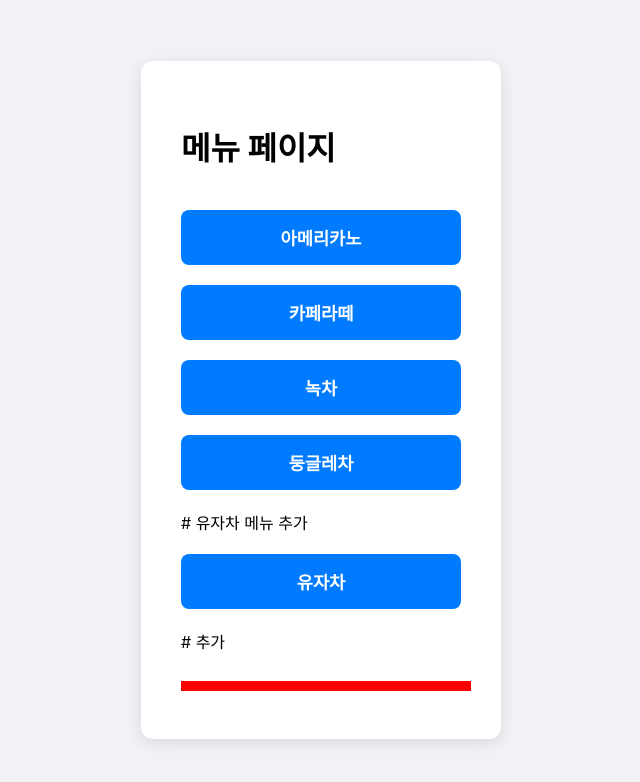
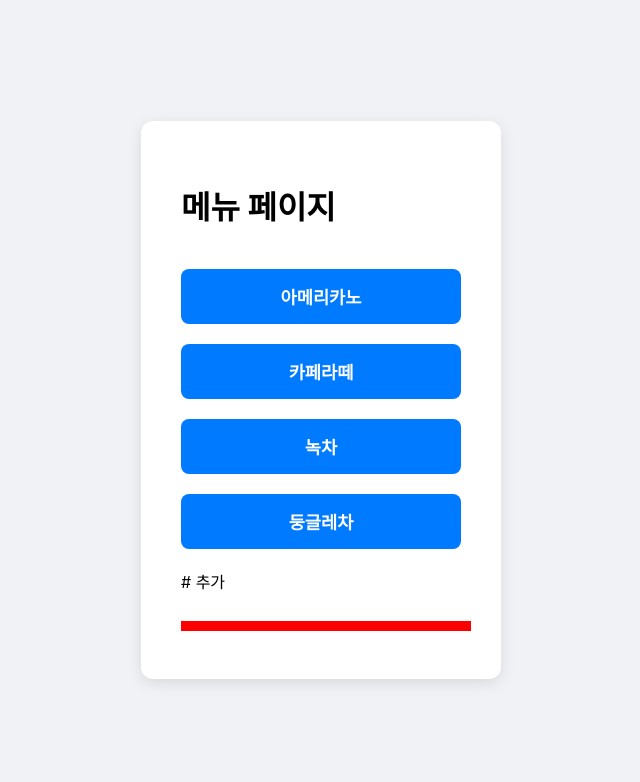
Before and after one commit to dokyeong-Kim/david, a Flask app: page /menu in a window 1280 px wide. Shown: the top 782 px of the page, without its empty margins (319-959 px from the left). Run offline with Flask 3, Linux system fonts and the light colour scheme.

Commit message:
stash push

```diff
--- a/pre-learn/7/david/templates/menu.html
+++ b/pre-learn/7/david/templates/menu.html
@@ -55,8 +55,6 @@
         <a href="#" class="menu-button">카페라떼</a>
         <a href="#" class="menu-button">녹차</a>
         <a href="#" class="menu-button">둥글레차</a>
-        # 유자차 메뉴 추가
-        <a href="#" class="menu-button">유자차</a>
         # 추가
         <hr style="border: solid 5px red; width: 100%;">
     </div>
```
